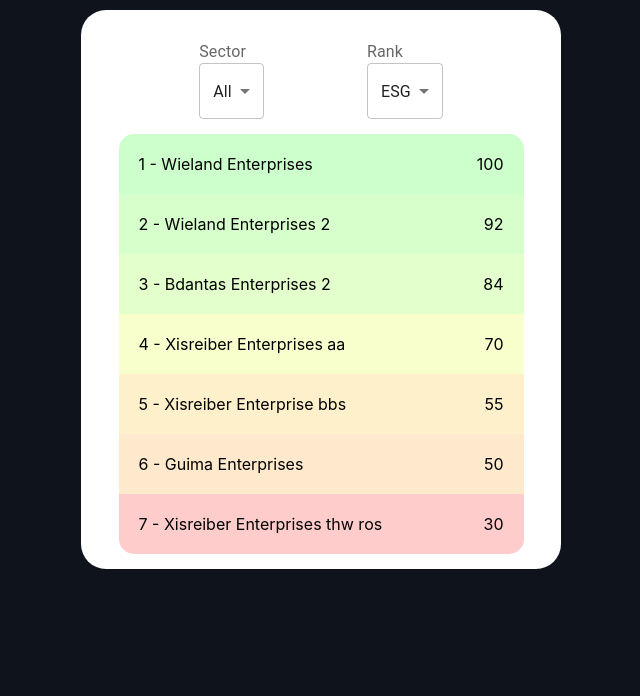
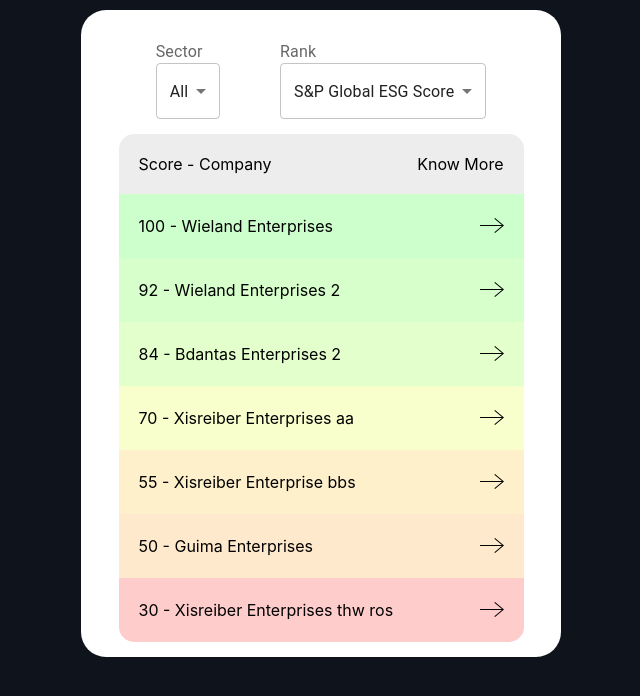
Before and after one commit to ESGeasy/esgeasy-front, a React (Create React App) app: page / in a window 1280 px wide. Shown: the top 696 px of the page, without its empty margins (319-959 px from the left). Built offline with nearby package versions, Linux system fonts and the light colour scheme.

Commit message:
feat: finish v1 ranking styling

```diff
--- a/package.json
+++ b/package.json
@@ -3,6 +3,7 @@
   "version": "0.1.0",
   "private": true,
   "dependencies": {
+    "@emotion/css": "^11.1.3",
     "@emotion/react": "^11.4.1",
     "@emotion/styled": "^11.3.0",
     "@material-ui/core": "^5.0.0-beta.5",
@@ -12,6 +13,7 @@
     "@testing-library/jest-dom": "^5.14.1",
     "@testing-library/react": "^11.2.7",
     "@testing-library/user-event": "^12.8.3",
+    "query-string": "^4.3.4",
     "react": "^17.0.2",
     "react-dom": "^17.0.2",
     "react-router-dom": "^5.3.0",
--- a/public/index.html
+++ b/public/index.html
@@ -24,7 +24,7 @@
       work correctly both with client-side routing and a non-root public URL.
       Learn how to configure a non-root public URL by running `npm run build`.
     -->
-    <title>TBD</title>
+    <title>ESGeasy</title>
   </head>
   <body>
     <noscript>You need to enable JavaScript to run this app.</noscript>
--- a/src/components/Rank/Rank.jsx
+++ b/src/components/Rank/Rank.jsx
@@ -1,4 +1,5 @@
 import styles from './Rank.module.css'
+import { css } from '@emotion/css';
 import { getGreenToRed } from '../../utils/color'
 
 const response = [
@@ -48,22 +49,40 @@ const Rank = ({ sector, rankType }) => {
     console.log(bottomScore)
     return (
         <div className={styles.rank}>
-            {response.map(({ position, name, score, ...rest }) => {
+            <div className={css`
+                background-color: #EDEDED;
+                font-size: 1em;
+                display: flex;
+                align-items: center;
+                justify-content: space-between;
+                padding: 20px;
+            `}>
+                <span>Score - Company</span>
+                <span>Know More</span>
+            </div>
+            {response.map(({ name, score, ...rest }) => {
                 let normalizedScore = (score - bottomScore) / normalizedDenominator * 100
-                console.log(normalizedScore)
                 let color = getGreenToRed(normalizedScore)
-                console.log(color)
+
                 return (
-                    <div style={{
-                        "backgroundColor": color,
-                        "fontSize": "1em",
-                        "display": "flex",
-                        "alignItems": "center",
-                        "justifyContent": "space-between",
-                        "padding": "20px"
-                        }}>
-                        <span>{position+" - "+name}</span>
-                        <span>{score}</span>
+                    <div className={css`
+                        background-color: ${color};
+                        font-size: 1em;
+                        display: flex;
+                        align-items: center;
+                        justify-content: space-between;
+                        padding: 20px;
+                        cursor: pointer;
+
+                        &:hover {
+                            opacity: 0.8;
+                        }
+                    `}>
+                        <span>{score+' - '+name}</span>
+                        {/* <span>{score}</span> */}
+                        <svg width="24" height="24" xmlns="http://www.w3.org/2000/svg" fill-rule="evenodd" clip-rule="evenodd">
+                            <path d="M21.883 12l-7.527 6.235.644.765 9-7.521-9-7.479-.645.764 7.529 6.236h-21.884v1h21.883z"/>
+                        </svg>
                     </div>
                 )
             })}
--- a/src/views/Ranking/Ranking.jsx
+++ b/src/views/Ranking/Ranking.jsx
@@ -1,38 +1,42 @@
 import { Rank, Filter } from "../../components"
 import { useState } from 'react'
+import { useLocation } from "react-router-dom";
 import styles from './Ranking.module.css'
+import queryString from 'query-string'
 
 const sectorValues = [
-    "All",
-    "Finances",
-    "Energy",
-    "Technology",
-    "Oil and gas",
-    "Education",
-    "Health"
+    'All',
+    'Oil, Gas and Consumable Fuels',
+    'Metals and Mining',
+    'Road and Rail',
+    'Textiles, Apparel and Luxury Goods'
 ]
 
 const rankTypeValues = [
-    "ESG",
-    "Environmental",
-    "Social",
-    "Governance"
+    'S&P Global ESG Score',
+    'Environmental Dimension',
+    'Social Dimension',
+    'Governance & Economic Dimension'
 ]
 
 const Ranking = () => {
-    const [chosenSector, setChosenSector] = useState("All")
-    const [chosenRankType, setChosenRankType] = useState("ESG")
+    const location = useLocation();
+    const parsed = queryString.parse(location.search);
 
+    const [chosenSector, setChosenSector] = useState(parsed.sector || "All")
+    const [chosenRankType, setChosenRankType] = useState(parsed.rank || "S&P Global ESG Score")
+
+    console.log(chosenSector)
     return (
         <div className={styles.mainContainer}>
             <div className={styles.filtersContainer}>
                 <Filter name="Sector"
                         posibleValues={sectorValues}
-                        defaultValue="All"
+                        defaultValue={chosenSector}
                         handler={setChosenSector} />
                 <Filter name="Rank"
                         posibleValues={rankTypeValues}
-                        defaultValue="ESG"
+                        defaultValue={chosenRankType}
                         handler={setChosenRankType} />
             </div>
             <Rank sector={chosenSector} rankType={chosenRankType} />
--- a/src/views/index.js
+++ b/src/views/index.js
@@ -1 +1,2 @@
 export { default as Ranking } from './Ranking/Ranking'
+export { default as CompanyDetail } from './CompanyDetail/CompanyDetail'
```
Also changed, not shown: 1 other file (tests, documents, lock files or other folders).
